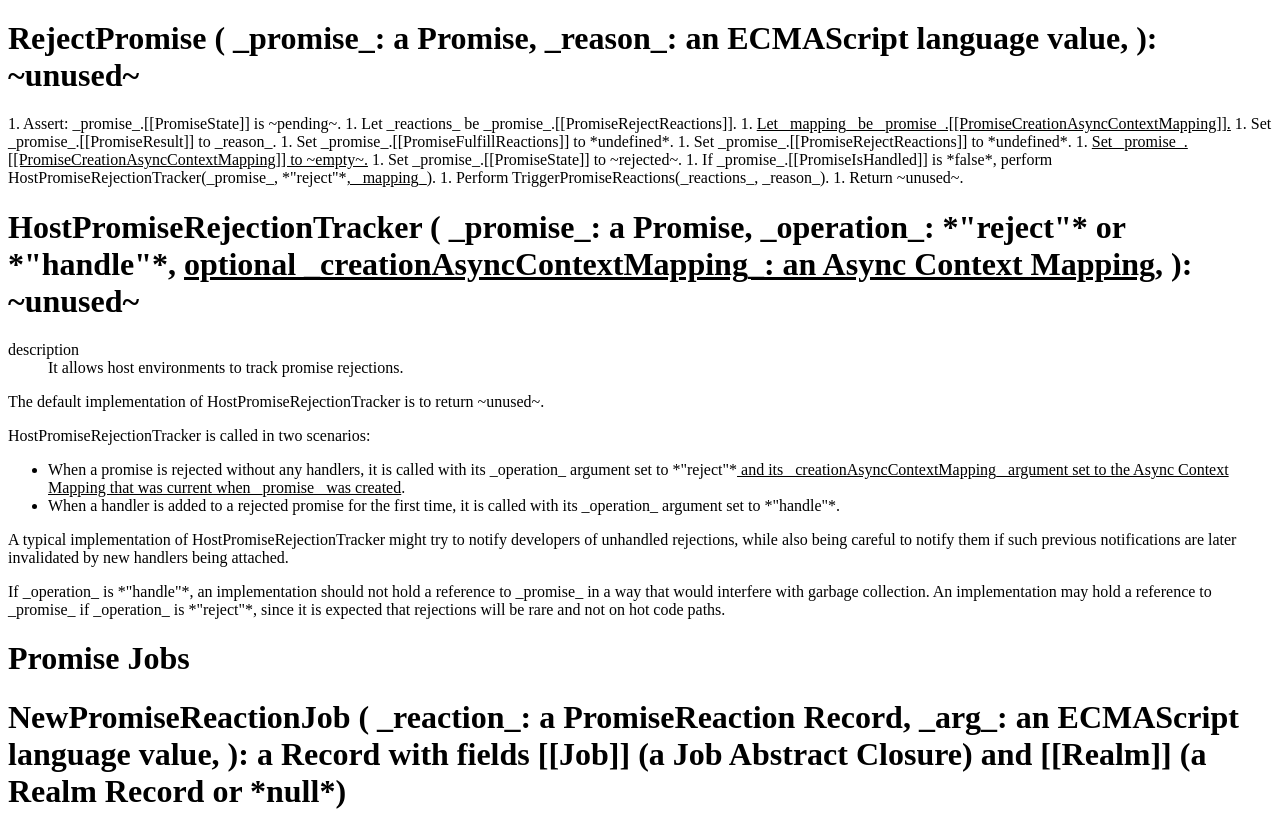
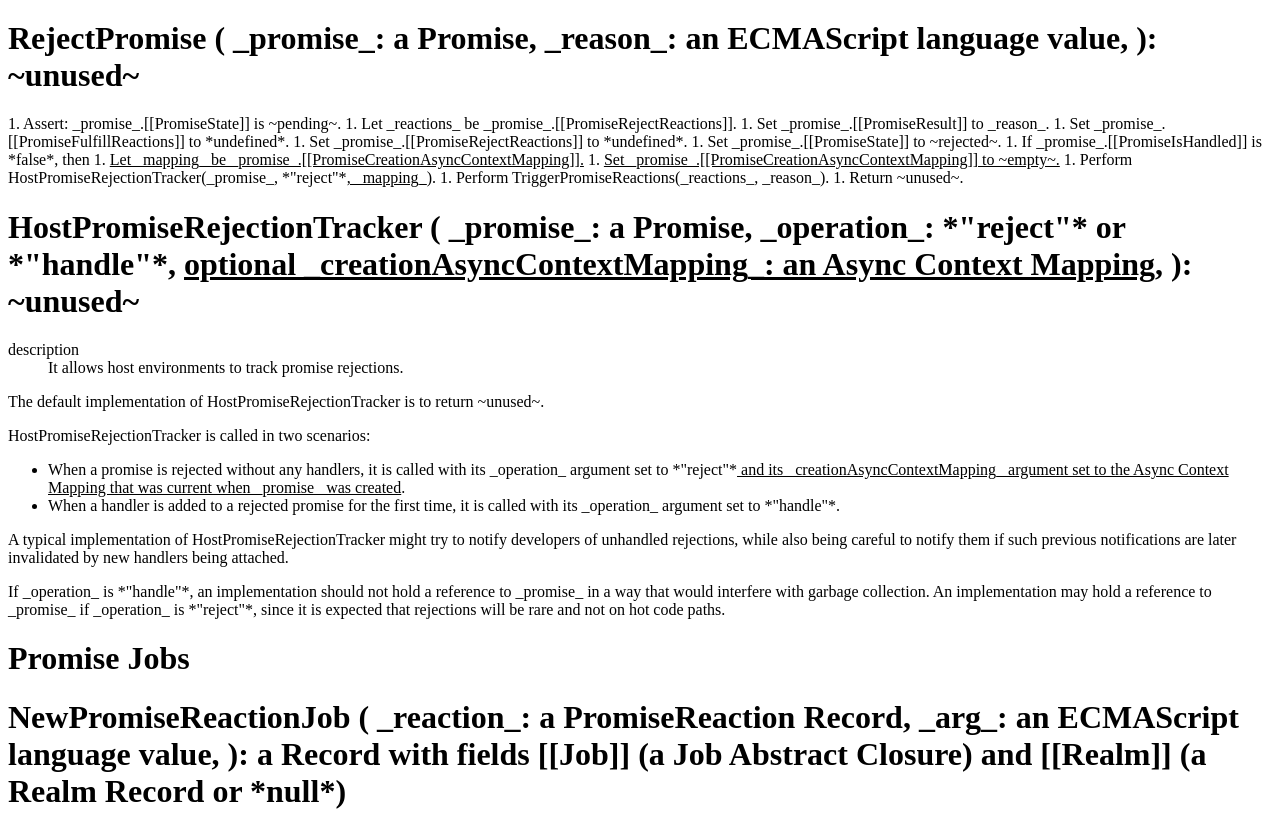
Before and after one commit to tc39/proposal-async-context, a website: page spec.html in a window 1280 px wide. Shown: the part 3472-4285 px from the top of the page. Drawn offline with nearby package versions, Linux system fonts and the light colour scheme.

Commit message:
Clean PromiseCreationAsyncContextMapping for handled promises

```diff
--- a/spec.html
+++ b/spec.html
@@ -461,13 +461,14 @@ contributors: Chengzhong Wu, Justin Ridgewell
         <emu-alg>
           1. Assert: _promise_.[[PromiseState]] is ~pending~.
           1. Let _reactions_ be _promise_.[[PromiseRejectReactions]].
-          1. <ins>Let _mapping_ be _promise_.[[PromiseCreationAsyncContextMapping]].</ins>
           1. Set _promise_.[[PromiseResult]] to _reason_.
           1. Set _promise_.[[PromiseFulfillReactions]] to *undefined*.
           1. Set _promise_.[[PromiseRejectReactions]] to *undefined*.
-          1. <ins>Set _promise_.[[PromiseCreationAsyncContextMapping]] to ~empty~.</ins>
           1. Set _promise_.[[PromiseState]] to ~rejected~.
-          1. If _promise_.[[PromiseIsHandled]] is *false*, perform HostPromiseRejectionTracker(_promise_, *"reject"*<ins>, _mapping_</ins>).
+          1. If _promise_.[[PromiseIsHandled]] is *false*, then
+            1. <ins>Let _mapping_ be _promise_.[[PromiseCreationAsyncContextMapping]].</ins>
+            1. <ins>Set _promise_.[[PromiseCreationAsyncContextMapping]] to ~empty~.</ins>
+            1. Perform HostPromiseRejectionTracker(_promise_, *"reject"*<ins>, _mapping_</ins>).
           1. Perform TriggerPromiseReactions(_reactions_, _reason_).
           1. Return ~unused~.
         </emu-alg>
@@ -691,6 +692,7 @@ contributors: Chengzhong Wu, Justin Ridgewell
               1. Let _rejectJob_ be NewPromiseReactionJob(_rejectReaction_, _reason_).
               1. Perform HostEnqueuePromiseJob(_rejectJob_.[[Job]], _rejectJob_.[[Realm]]).
             1. Set _promise_.[[PromiseIsHandled]] to *true*.
+            1. <ins>Set _promise_.[[PromiseCreationAsyncContextMapping]] to ~empty~.</ins>
             1. If _resultCapability_ is *undefined*, return *undefined*.
             1. Return _resultCapability_.[[Promise]].
           </emu-alg>
```
